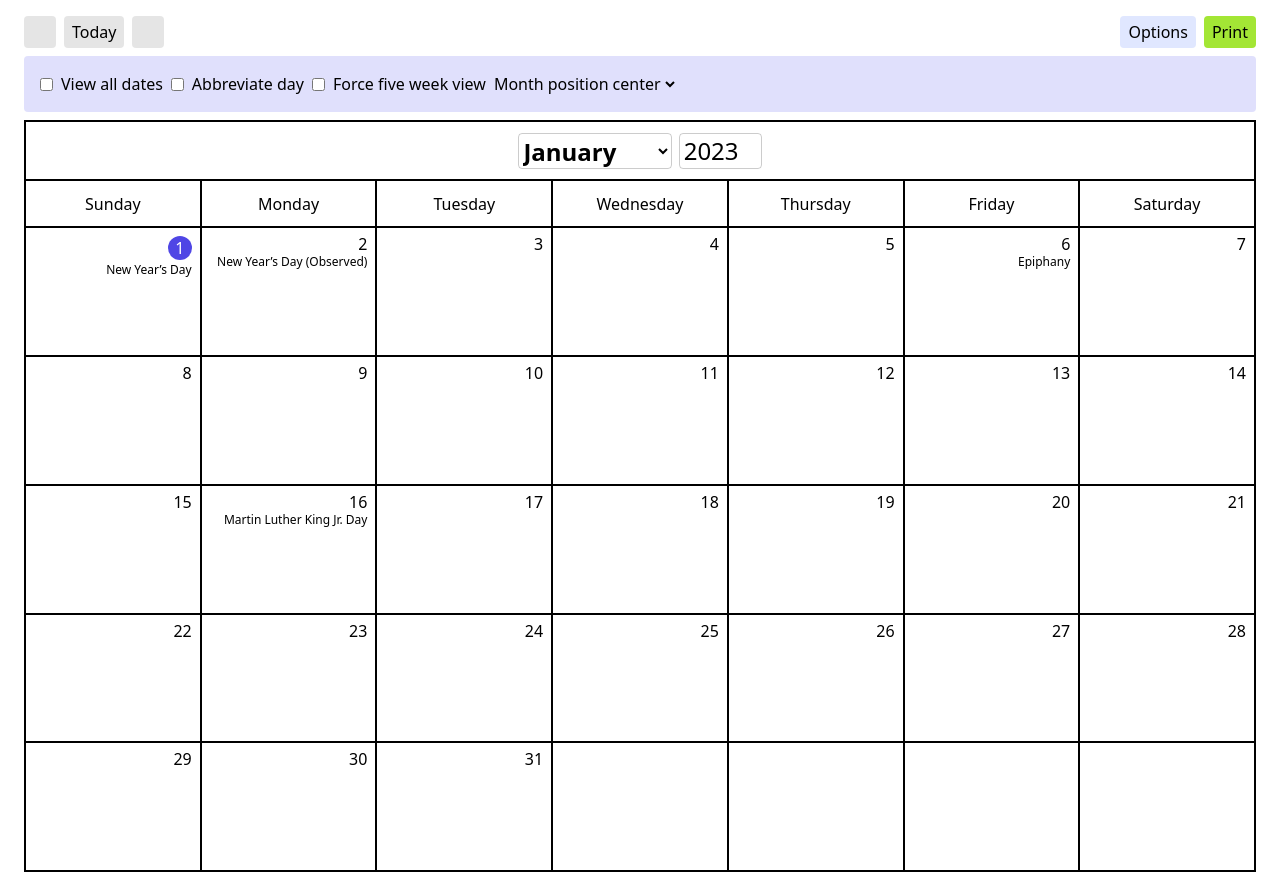
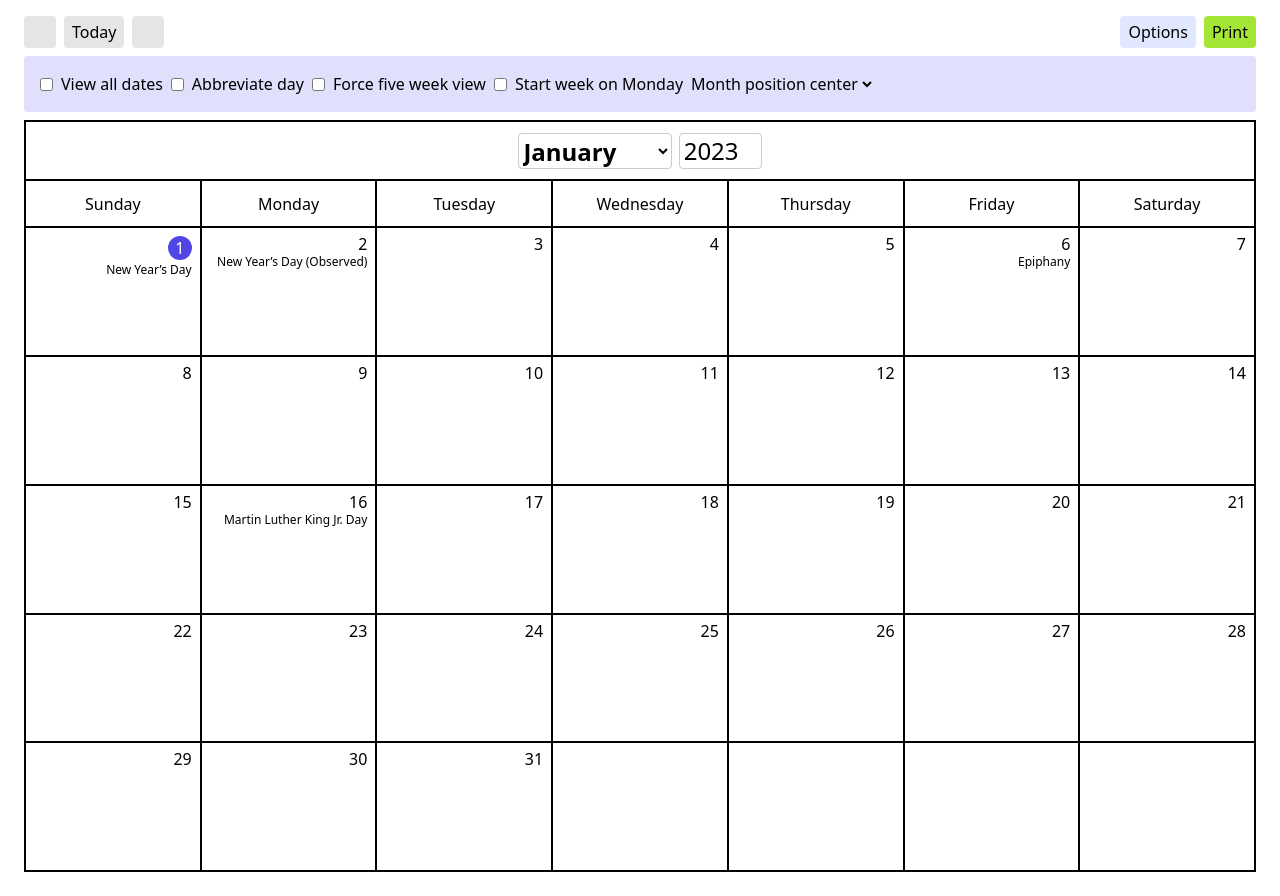
Before and after one commit to vlemoine/calendar.rocks, a Nuxt app: page / in a window 1280 px wide. Both pictures are taken after a click on the button "Options". Built offline with nearby package versions, Linux system fonts and the light colour scheme; what @fortawesome/pro-solid-svg-icons would draw is missing.

Commit message:
Update app.vue
add monday option

```diff
--- a/app.vue
+++ b/app.vue
@@ -66,6 +66,12 @@
         id="forceFive"
         v-model="forceFive"
       /><label for="forceFive">Force five week view</label>
+      <input
+        type="checkbox"
+        name="startMonday"
+        id="startMonday"
+        v-model="startMonday"
+      /><label for="startMonday">Start week on Monday</label>
       <span
         ><label>Month position</label><select
           name="monthPos"
@@ -85,6 +91,7 @@
       :abbrDay="abbrDay"
       :forceFive="forceFive"
       :monthPos="monthPos"
+      :startMonday="startMonday"
     >
       <select
         name="months"
@@ -132,6 +139,7 @@ const abbrDay = ref(false);
 const forceFive = ref(false);
 const monthPos = ref("center");
 const options = ref(false);
+const startMonday = ref(false);
 const date = computed(() => {
   let d = new Date();
   d.setDate(1);
```
